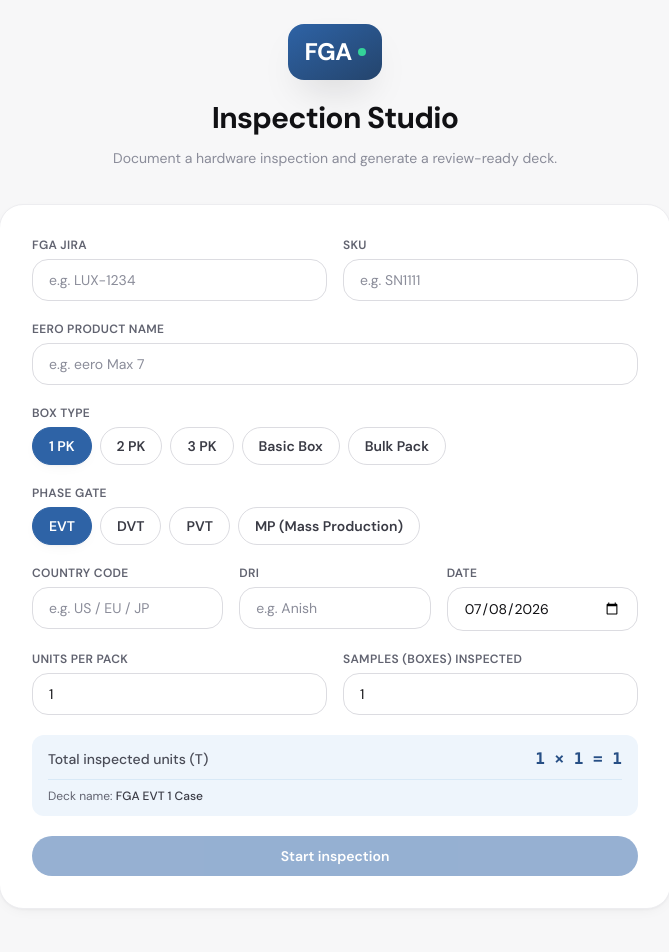
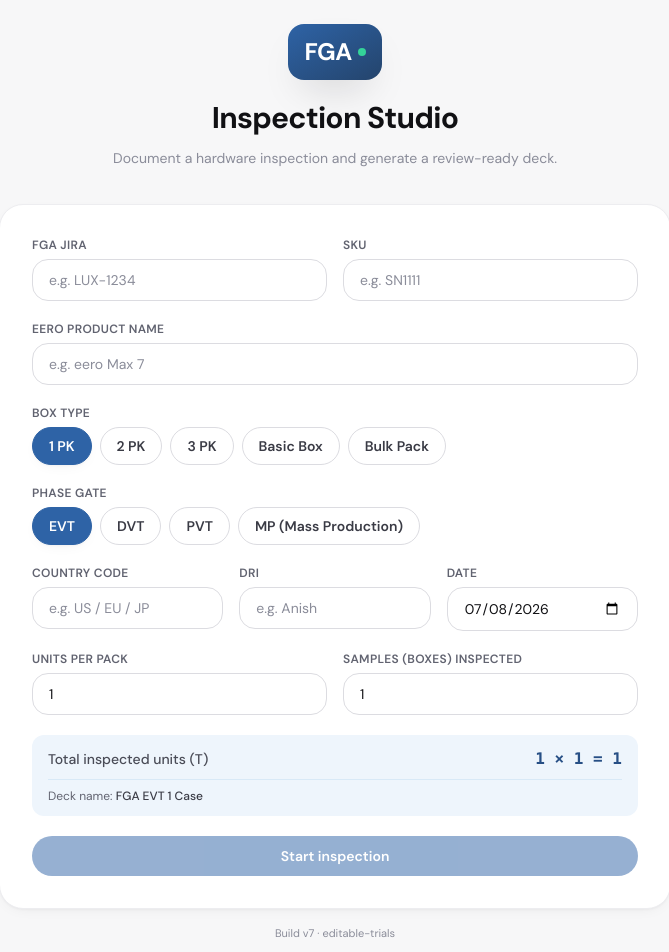
Before and after one commit to anishdutta-eng/FGA_automation, a React (Vite) app in the folder app/: page / in a window 1280 px wide. Shown: the top 952 px of the page, without its empty margins (305-974 px from the left). Built offline with nearby package versions, Linux system fonts and the light colour scheme.

Commit message:
WSL + Accessories to per-box (pack) basis; add visible build marker - WSL and Accessories now use 'pack' basis (T = samples), matching Ethernet - Add 'Build v7 - editable-trials' marker on setup screen to verify reloads

```diff
--- a/app/src/components/SetupScreen.tsx
+++ b/app/src/components/SetupScreen.tsx
@@ -231,10 +231,17 @@
             Start inspection
           </button>
         </form>
+
+        <p className="mt-4 text-center text-[11px] text-ink-400">
+          Build {APP_BUILD}
+        </p>
       </div>
     </div>
   );
 }
+
+/** Bump this whenever we ship UI changes, so a reload can be confirmed. */
+const APP_BUILD = 'v7 · editable-trials';
 
 function Field({
   label,
--- a/app/src/config/phases.ts
+++ b/app/src/config/phases.ts
@@ -91,17 +91,19 @@
     id: 'wsl',
     title: 'WSL',
     guidance:
-      'Inspect and photograph the WSL. Verify presence, correctness, and condition.',
+      'Inspect and photograph the WSL. Verify presence, correctness, and condition. One per box, so FR is over the number of samples.',
     slideOrder: 10,
     required: true,
+    unitBasis: 'pack',
   },
   {
     id: 'accessories',
     title: 'Accessories',
     guidance:
-      'Inspect and photograph the remaining accessories (clamps, adapters, etc.). Check completeness and condition.',
+      'Inspect and photograph the remaining accessories (clamps, adapters, etc.). One set per box, so FR is over the number of samples.',
     slideOrder: 11,
     required: true,
+    unitBasis: 'pack',
   },
   {
     id: 'qr-signs',
```
